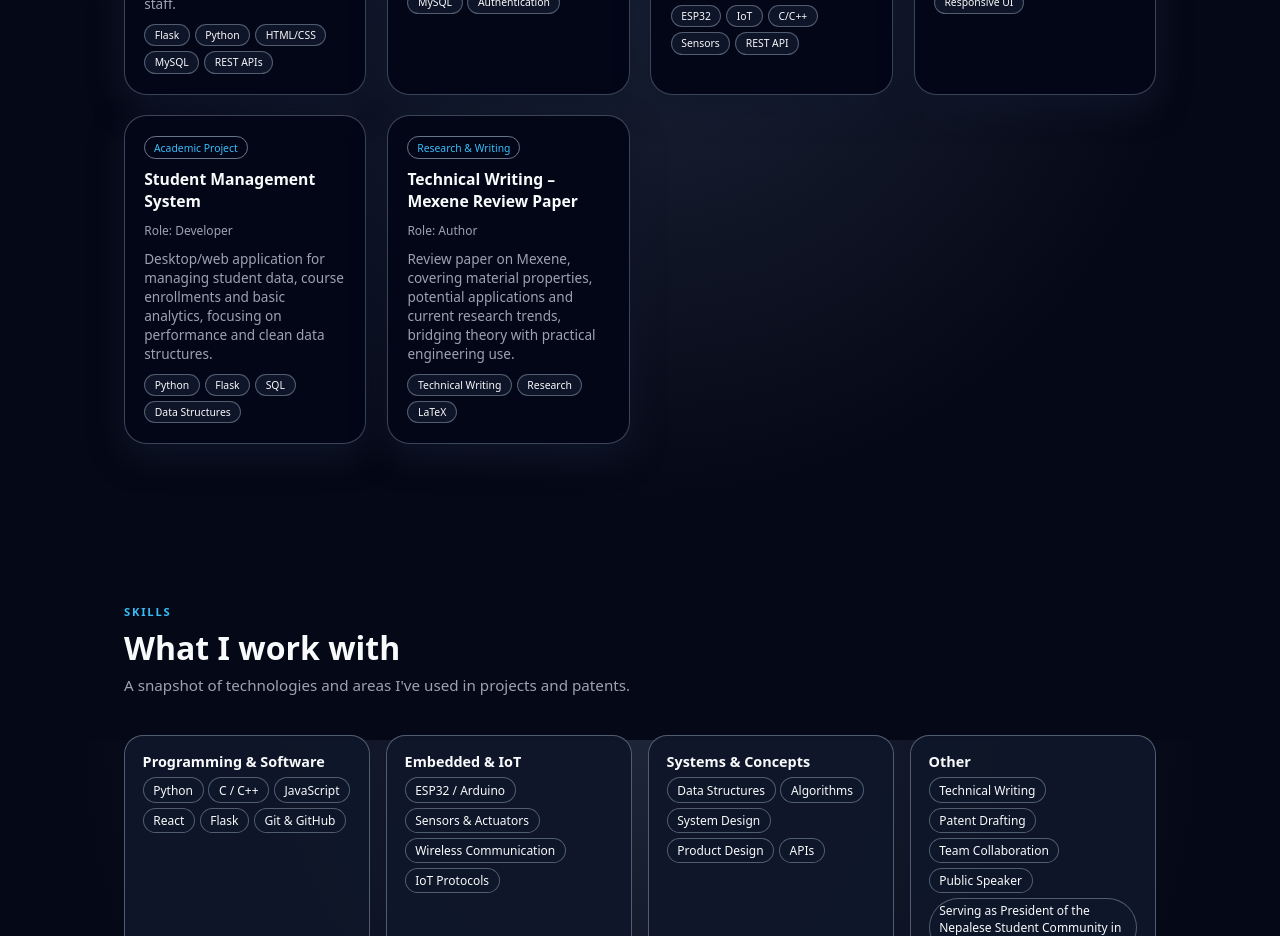
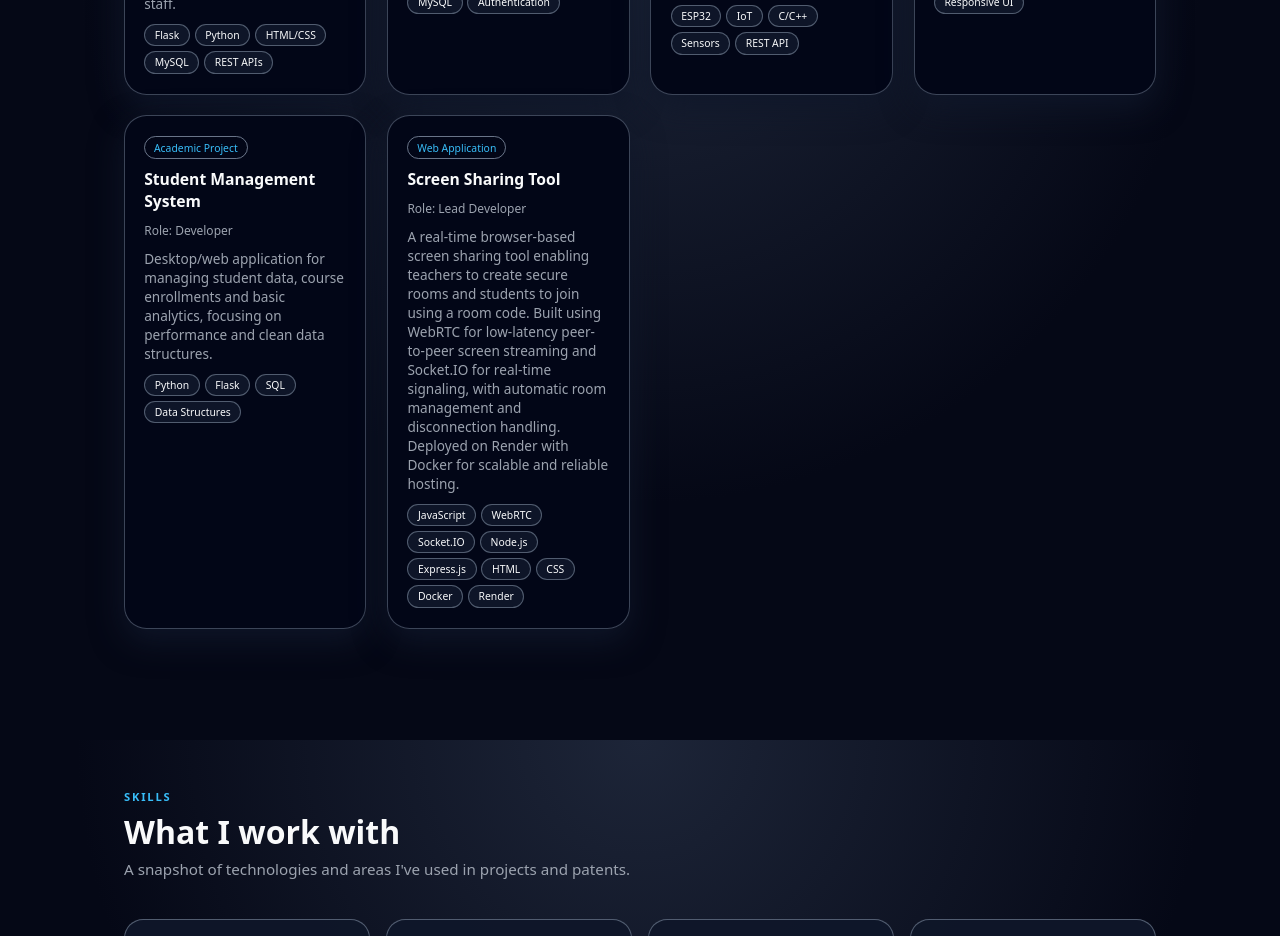
Before and after one commit to deiepak/deepak-portfolio, a React (Vite) app: page / in a window 1280 px wide. Shown: the part 2460-3396 px from the top of the page. Built offline with nearby package versions, Linux system fonts and the light colour scheme.

Commit message:
Update data.js

```diff
--- a/src/data.js
+++ b/src/data.js
@@ -72,12 +72,22 @@ export const projects = [
     tech: ["Python", "Flask", "SQL", "Data Structures"],
   },
   {
-    id: 6,
-    title: "Technical Writing – Mexene Review Paper",
-    role: "Author",
-    context: "Research & Writing",
-    description:
-      "Review paper on Mexene, covering material properties, potential applications and current research trends, bridging theory with practical engineering use.",
-    tech: ["Technical Writing", "Research", "LaTeX"],
-  },
+  id: 7,
+  title: "Screen Sharing Tool",
+  role: "Lead Developer",
+  context: "Web Application",
+  description:
+    "A real-time browser-based screen sharing tool enabling teachers to create secure rooms and students to join using a room code. Built using WebRTC for low-latency peer-to-peer screen streaming and Socket.IO for real-time signaling, with automatic room management and disconnection handling. Deployed on Render with Docker for scalable and reliable hosting.",
+  tech: [
+    "JavaScript",
+    "WebRTC",
+    "Socket.IO",
+    "Node.js",
+    "Express.js",
+    "HTML",
+    "CSS",
+    "Docker",
+    "Render"
+  ],
+},
 ];
```
